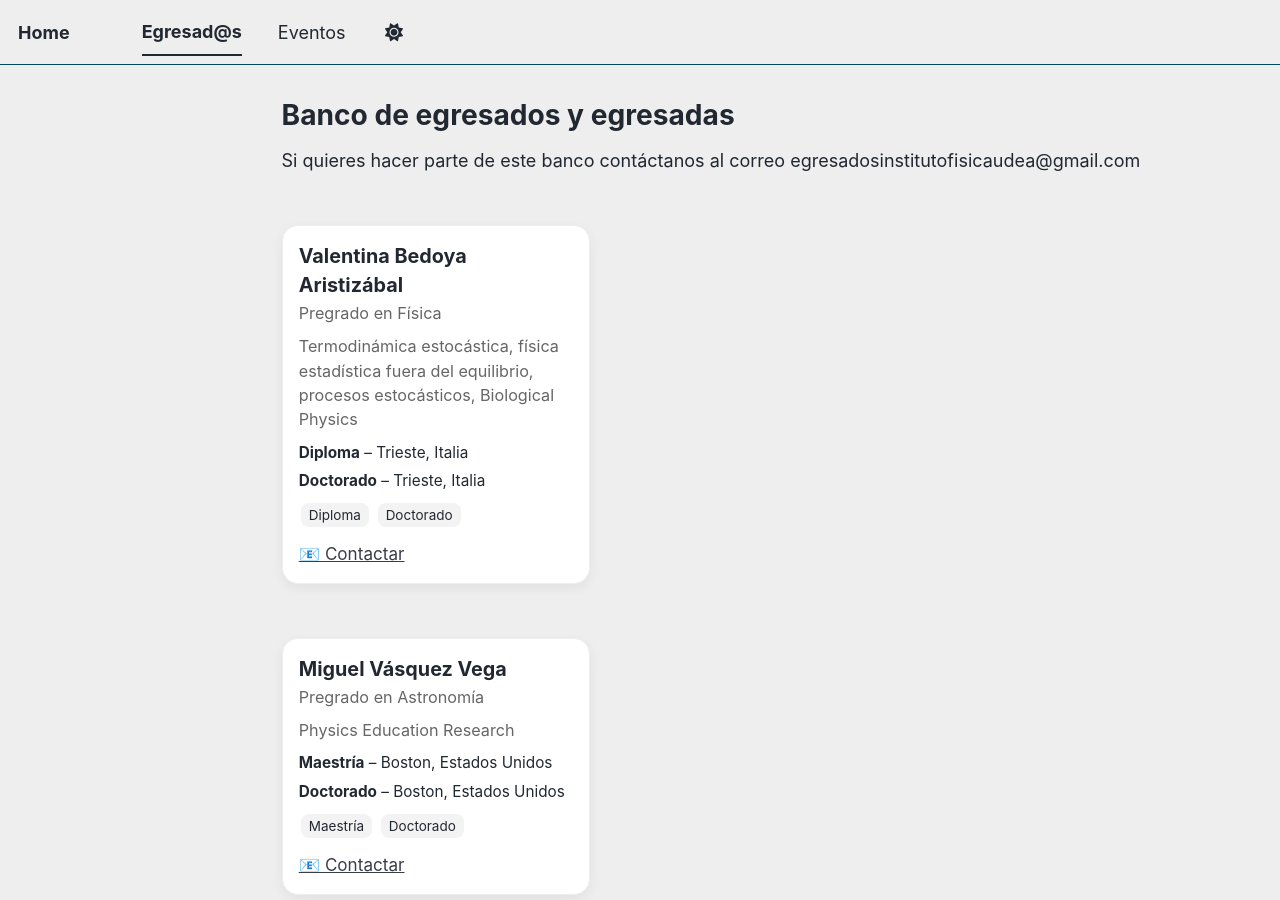
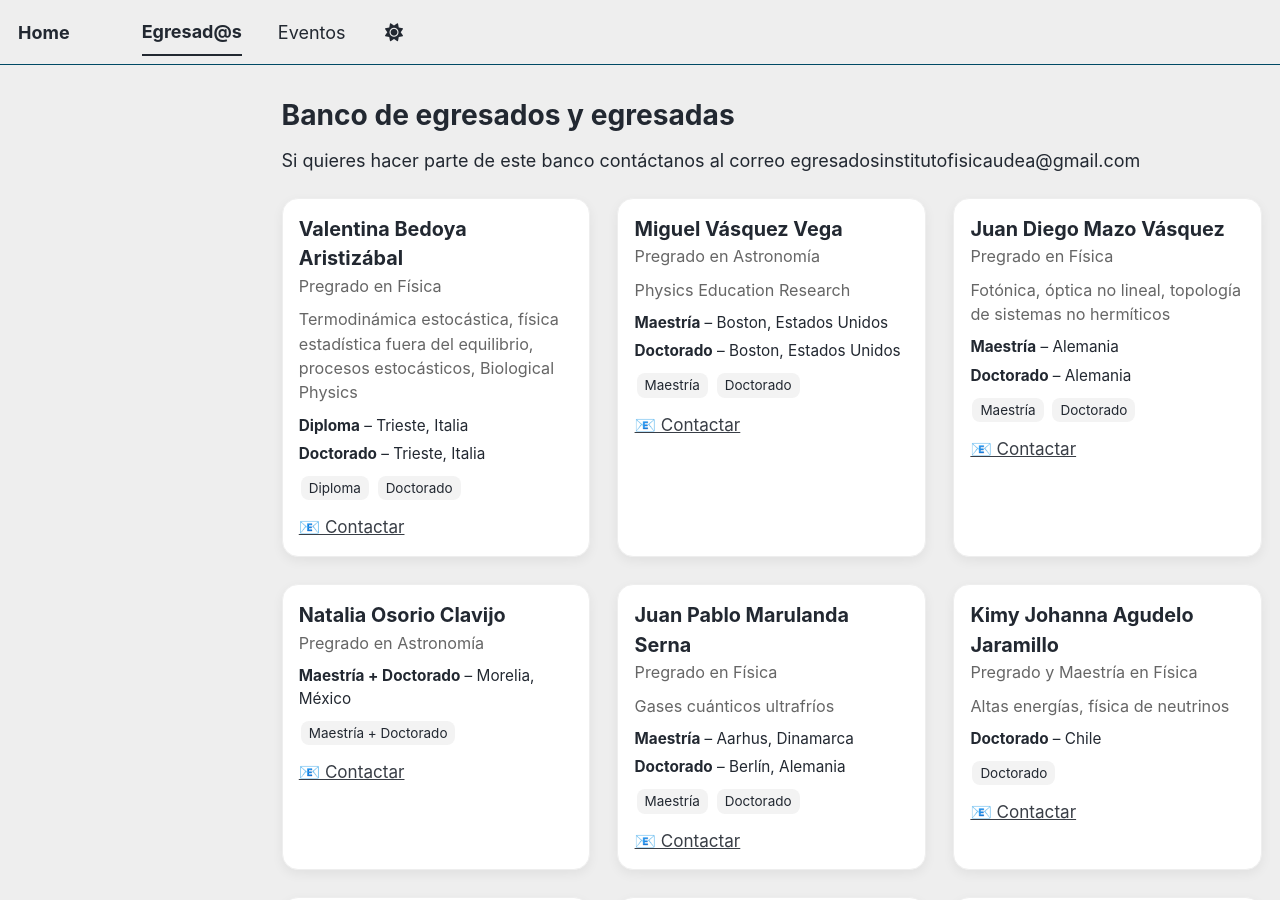
Before and after one commit to egresadosinstitutofisicaudea/egresadosinstitutofisicaudea.github.io, a Jekyll site: the page built from _egresados/personas.md, in a window 1280 px wide and 900 px high. Built offline with Jekyll 4.4.1, drawn with Linux system fonts in a browser that asks for light colours; a script bundle is joined from its source files by our own code; library files that are not in the unit come from our copies.

Commit message:
Update personas.md

```diff
--- a/_egresados/personas.md
+++ b/_egresados/personas.md
@@ -1,3 +1,53 @@
+---
+layout: archive
+title: "Banco de egresados y egresadas"
+permalink: /egresados/
+---
+
+Si quieres hacer parte de este banco contáctanos al correo egresadosinstitutofisicaudea@gmail.com
+
+<div class="grid-personas">
+
+{% for persona in site.data.personas %}
+
+<div class="card-persona">
+
+  <div class="nombre">{{ persona.nombre }}</div>
+
+  {% if persona.formacion %}
+    <div class="area">{{ persona.formacion }}</div>
+  {% endif %}
+
+  {% if persona.areas %}
+    <div class="area">{{ persona.areas }}</div>
+  {% endif %}
+
+  <div style="margin-top:10px;">
+    {% for p in persona.programas limit:2 %}
+      <div class="programa">
+        <strong>{{ p.tipo }}</strong> – {{ p.lugar }}
+      </div>
+    {% endfor %}
+  </div>
+
+  <div style="margin-top:8px;">
+    {% for p in persona.programas %}
+      <span class="tag">{{ p.tipo }}</span>
+    {% endfor %}
+  </div>
+
+  <div style="margin-top:12px;">
+    {% if persona.email %}
+      <a href="mailto:{{ persona.email }}">📧 Contactar</a>
+    {% endif %}
+  </div>
+
+</div>
+
+{% endfor %}
+
+</div>
+<!--
 ---
 layout: archive
 title: "Banco de egresados y egresadas"
@@ -54,3 +104,4 @@ Si quieres hacer parte de este banco contáctanos al correo egresadosinstitutofi
 {% endfor %}
 
 </div>
+-->
```
